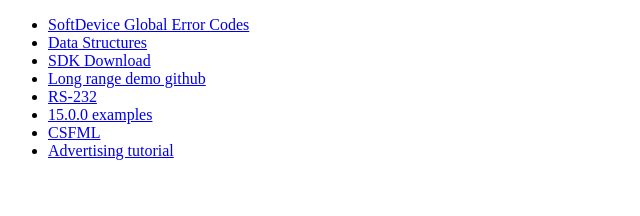
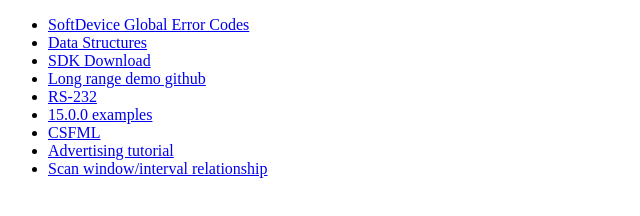
Before and after one commit to mrryyi/MrRyyi.github.io, a plain HTML site: page nRF52840/index.html in a window 1280 px wide. Shown: the whole page, without its empty margins (0-640 px from the left). Drawn offline with Linux system fonts and the light colour scheme.

Commit message:
Added scan interval/window relationship link

```diff
--- a/nRF52840/index.html
+++ b/nRF52840/index.html
@@ -33,6 +33,9 @@ Data Structures
 <li>
 <a href="https://devzone.nordicsemi.com/nordic/short-range-guides/b/bluetooth-low-energy/posts/ble-advertising-a-beginners-tutorial"  target="_blank">Advertising tutorial<a>
 </li>
+<li>
+<a href="https://devzone.nordicsemi.com/f/nordic-q-a/36774/recommended-scan-interval-scan-window-settings-for-beacon-detection" target="_blank">Scan window/interval relationship</a>
+</li>
 </ul>
 
 </body>
```
